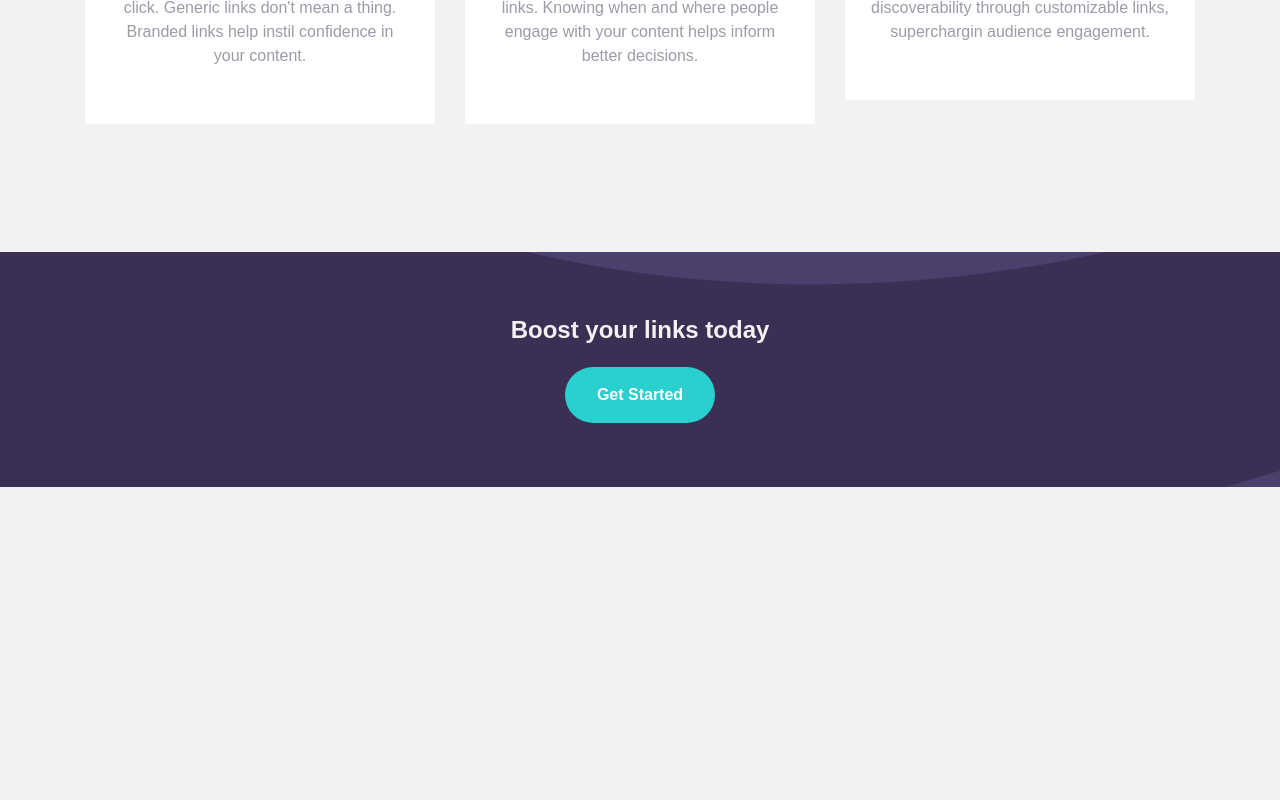
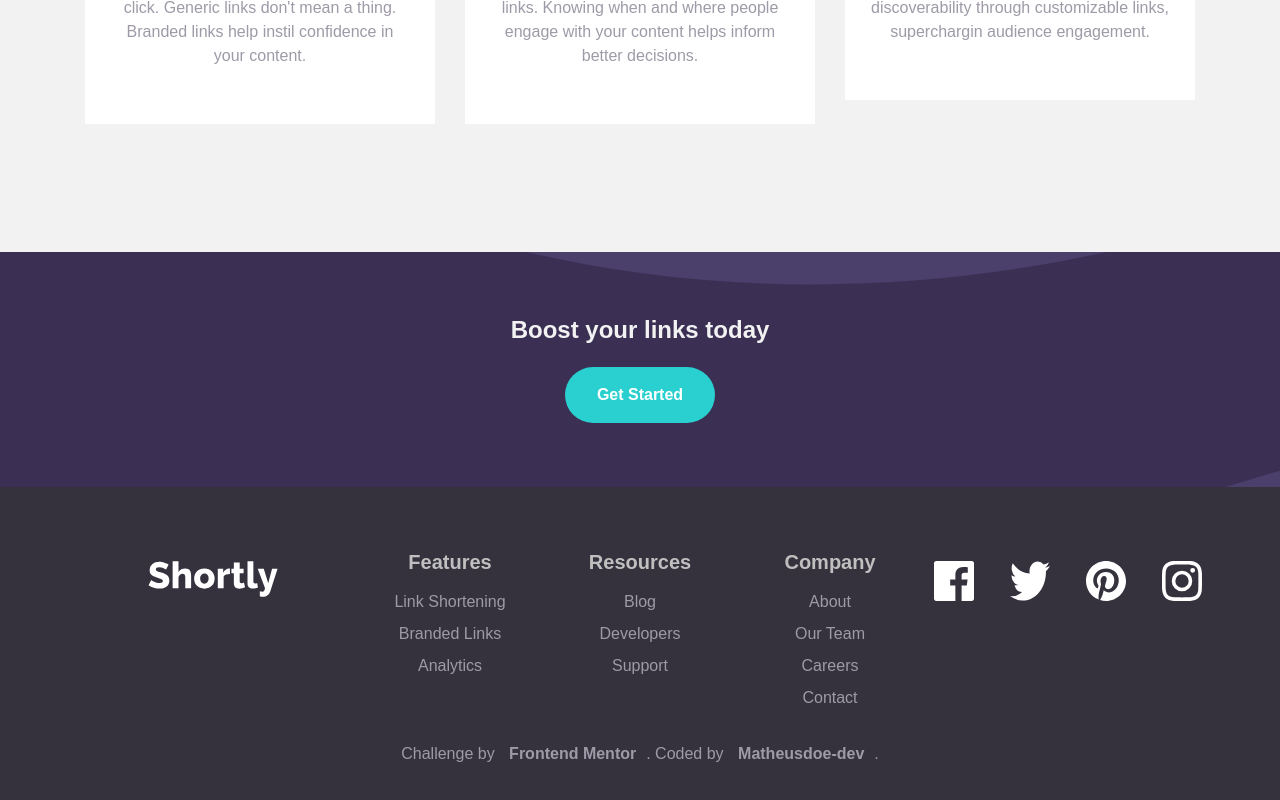
Before and after one commit to Matheusdoe-dev/Shortly, a React (Create React App) app: page / in a window 1280 px wide. Shown: the part 2416-3216 px from the top of the page. Before the commit the page ends 2903 px from the top, so only its background shows below. Built offline with nearby package versions, Linux system fonts and the light colour scheme.

Commit message:
:lipstick: feat: Footer created
Footer, Footer-navs and Social Medias components created

```diff
--- /dev/null
+++ b/src/components/Footer-navs/index.js
@@ -0,0 +1,19 @@
+import React from "react";
+import { FooterNavWrapper } from "./styles";
+
+const FooterNav = ({ title, options }) => {
+  return (
+    <FooterNavWrapper>
+      <h3>{title}</h3>
+      <ul>
+        {options.map(({ label, link }, index) => (
+          <li key={index}>
+            <a href={link}>{label}</a>
+          </li>
+        ))}
+      </ul>
+    </FooterNavWrapper>
+  );
+};
+
+export default FooterNav;
--- /dev/null
+++ b/src/components/Footer-navs/styles.js
@@ -0,0 +1,25 @@
+import styled from "styled-components";
+// styles
+import colors from "../../styles/settings/colors";
+
+export const FooterNavWrapper = styled.nav`
+  & {
+    text-align: center;
+
+    margin-bottom: var(--gap-lg);
+
+    h3 {
+      color: ${colors.neutral.gray};
+      margin-bottom: var(--gap-sm);
+    }
+
+    li {
+      margin-bottom: var(--gap);
+    }
+
+    a {
+      font-weight: 400;
+      color: ${colors.neutral.grayish_violet};
+    }
+  }
+`;
--- /dev/null
+++ b/src/components/Footer/index.js
@@ -0,0 +1,79 @@
+import React from "react";
+// imgs
+import logoImg from "../../assets/images/logo-2.svg";
+// styles
+import { FooterWrapper, Attribution } from "./styles";
+// components
+import { Container, Row, Col } from "react-bootstrap";
+import Brand from "../Brand";
+import FooterNav from "../Footer-navs";
+import SocialMedias from "../Social-medias";
+
+const Footer = () => {
+  return (
+    <FooterWrapper>
+      <Container>
+        <Row>
+          <Col xs="12" lg="3">
+            <Brand secondary />
+          </Col>
+          <Col xs="12" lg="2">
+            <FooterNav
+              title="Features"
+              options={[
+                { label: "Link Shortening", link: "/" },
+                { label: "Branded Links", link: "/" },
+                { label: "Analytics", link: "/" },
+              ]}
+            />
+          </Col>
+          <Col xs="12" lg="2">
+            <FooterNav
+              title="Resources"
+              options={[
+                { label: "Blog", link: "/" },
+                { label: "Developers", link: "/" },
+                { label: "Support", link: "/" },
+              ]}
+            />
+          </Col>
+          <Col xs="12" lg="2">
+            <FooterNav
+              title="Company"
+              options={[
+                { label: "About", link: "/" },
+                { label: "Our Team", link: "/" },
+                { label: "Careers", link: "/" },
+                { label: "Contact", link: "/" },
+              ]}
+            />
+          </Col>
+          <Col xs="12" lg="3">
+            <SocialMedias />
+          </Col>
+        </Row>
+        <Row>
+          <Col xs="12">
+            <Attribution>
+              Challenge by{" "}
+              <a
+                href="https://www.frontendmentor.io?ref=challenge"
+                rel="noreferrer"
+                target="_blank"
+              >
+                Frontend Mentor
+              </a>
+              . Coded by{" "}
+              <a href="https://github.com/Matheusdoe-dev" target="BLANK">
+                Matheusdoe-dev
+              </a>
+              .
+            </Attribution>
+          </Col>
+        </Row>
+      </Container>
+    </FooterWrapper>
+  );
+};
+
+export default Footer;
--- /dev/null
+++ b/src/components/Footer/styles.js
@@ -0,0 +1,26 @@
+import styled from "styled-components";
+// styles
+import colors from "../../styles/settings/colors";
+
+export const FooterWrapper = styled.footer`
+  & {
+    padding: var(--gap-xl) 0;
+    background-color: ${colors.neutral.very_dark_blue};
+
+    a:first-child {
+      margin-bottom: var(--gap-xl);
+    }
+  }
+`;
+
+export const Attribution = styled.section`
+  & {
+    text-align: center;
+    font-weight: 400;
+    color: ${colors.neutral.grayish_violet};
+
+    a {
+      color: ${colors.neutral.grayish_violet};
+    }
+  }
+`;
--- /dev/null
+++ b/src/components/Social-medias/index.js
@@ -0,0 +1,49 @@
+import React from "react";
+// imgs
+import facebookImg from "../../assets/images/icon-facebook.svg";
+import twitterImg from "../../assets/images/icon-twitter.svg";
+import pinterestImg from "../../assets/images/icon-pinterest.svg";
+import instagramImg from "../../assets/images/icon-instagram.svg";
+// styles
+import { SocialMediasWrapper } from "./styles";
+
+const socialMedias = [
+  {
+    icon: facebookImg,
+    link: "https://facebook.com",
+    alt: "Facebook",
+  },
+  {
+    icon: twitterImg,
+    link: "https://twitter.com",
+    alt: "Twitter",
+  },
+  {
+    icon: pinterestImg,
+    link: "https://pinterest.com",
+    alt: "Pinterest",
+  },
+  {
+    icon: instagramImg,
+    link: "https://instagram.com",
+    alt: "Instagram",
+  },
+];
+
+const SocialMedias = () => {
+  return (
+    <SocialMediasWrapper>
+      <ul>
+        {socialMedias.map(({ icon, link, alt }, index) => (
+          <li key={index}>
+            <a href={link} target="BLANK">
+              <img src={icon} alt={alt} />
+            </a>
+          </li>
+        ))}
+      </ul>
+    </SocialMediasWrapper>
+  );
+};
+
+export default SocialMedias;
--- /dev/null
+++ b/src/components/Social-medias/styles.js
@@ -0,0 +1,30 @@
+import styled from "styled-components";
+
+export const SocialMediasWrapper = styled.nav`
+  & {
+    ul {
+      display: flex;
+      justify-content: center;
+
+      li {
+        justify-self: center;
+
+        margin-right: var(--gap-sm);
+      }
+
+      li:last-child {
+        margin-right: 0;
+      }
+    }
+
+    a {
+      display: inline-block;
+      box-sizing: initial;
+
+      img {
+        width: 40px;
+        height: 40px;
+      }
+    }
+  }
+`;
--- a/src/pages/Index/index.js
+++ b/src/pages/Index/index.js
@@ -5,6 +5,7 @@ import Hero from "../../components/Hero";
 import ShorterForm from "../../components/Shorter-Form";
 import BenefitsSection from "../../components/Benefits-section";
 import BoostSectionCTA from "../../components/Boost-section-cta";
+import Footer from "../../components/Footer";
 
 const Index = () => {
   return (
@@ -14,6 +15,7 @@ const Index = () => {
       <ShorterForm />
       <BenefitsSection />
       <BoostSectionCTA />
+      <Footer />
     </>
   );
 };
```
